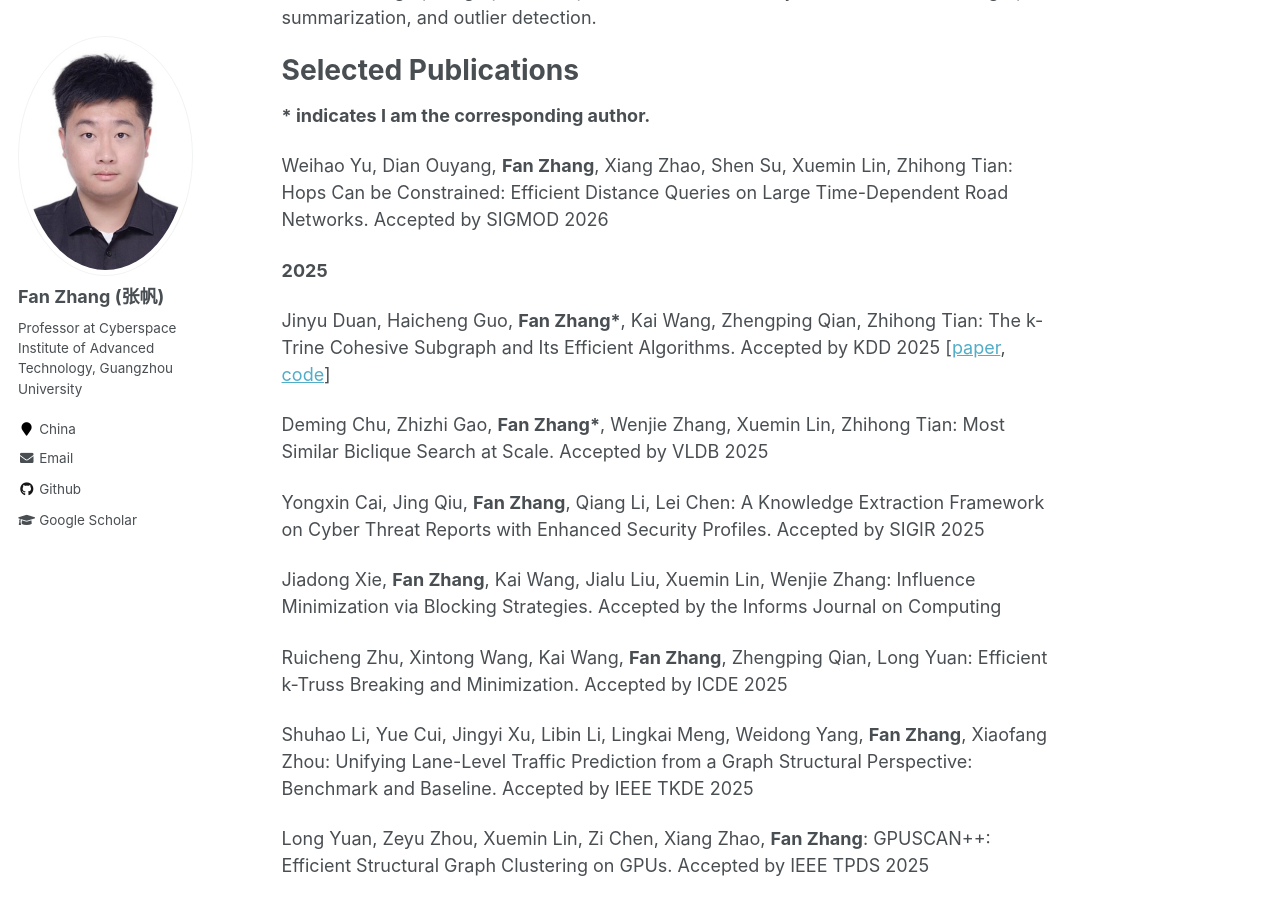
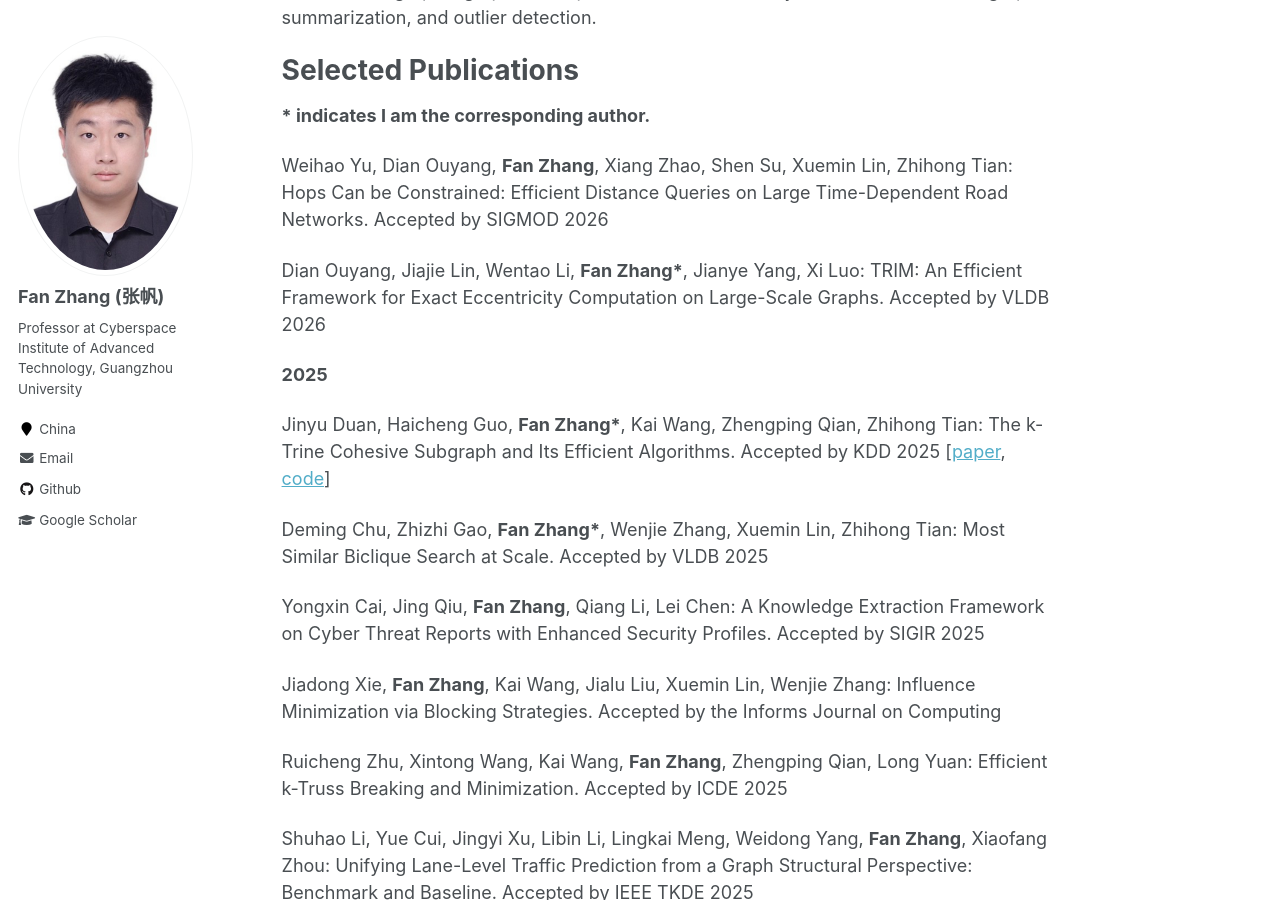
Before and after one commit to fanzhangcs/fanzhangcs.github.io, a Jekyll site: the page built from _pages/about.md, in a window 1280 px wide and 900 px high, scrolled down 423 px. Built offline with Jekyll 4.4.1, drawn with Linux system fonts in a browser that asks for light colours.

Commit message:
Update about.md

```diff
--- a/_pages/about.md
+++ b/_pages/about.md
@@ -28,6 +28,8 @@ Selected Publications
 **\* indicates I am the corresponding author.**
 
 Weihao Yu, Dian Ouyang, **Fan Zhang**, Xiang Zhao, Shen Su, Xuemin Lin, Zhihong Tian: Hops Can be Constrained: Efficient Distance Queries on Large Time-Dependent Road Networks. Accepted by SIGMOD 2026
+
+Dian Ouyang, Jiajie Lin, Wentao Li, **Fan Zhang\***, Jianye Yang, Xi Luo: TRIM: An Efficient Framework for Exact Eccentricity Computation on Large-Scale Graphs. Accepted by VLDB 2026
 
 **2025**
 
```
